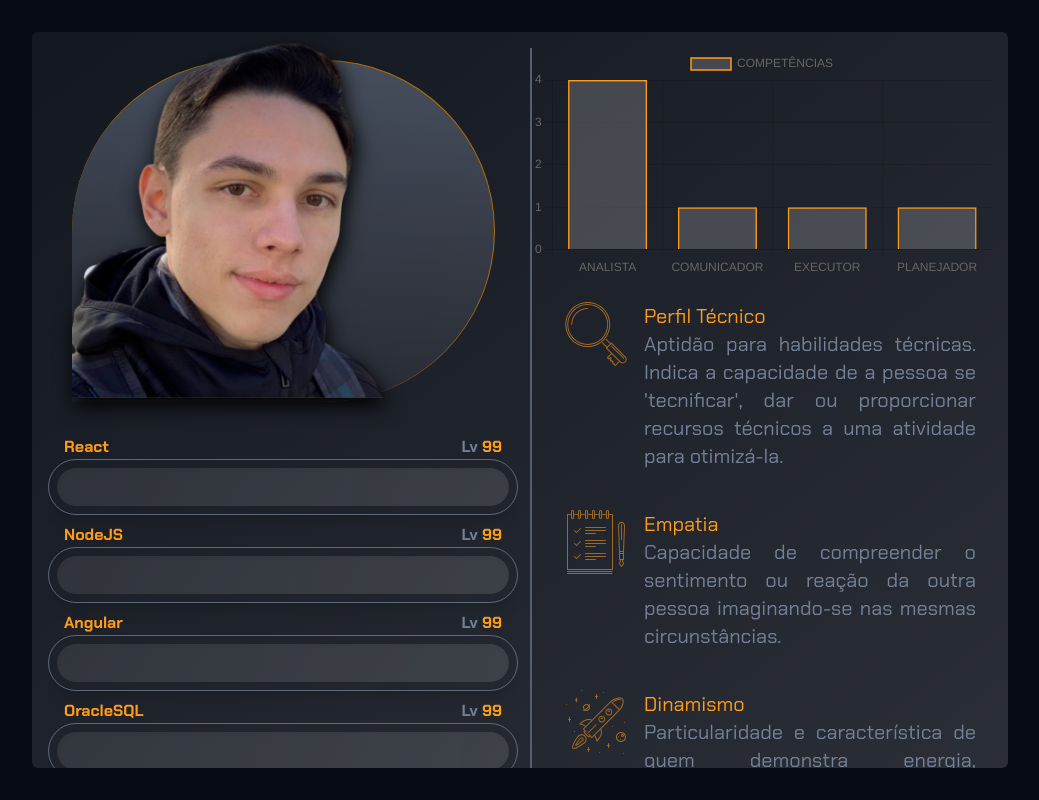
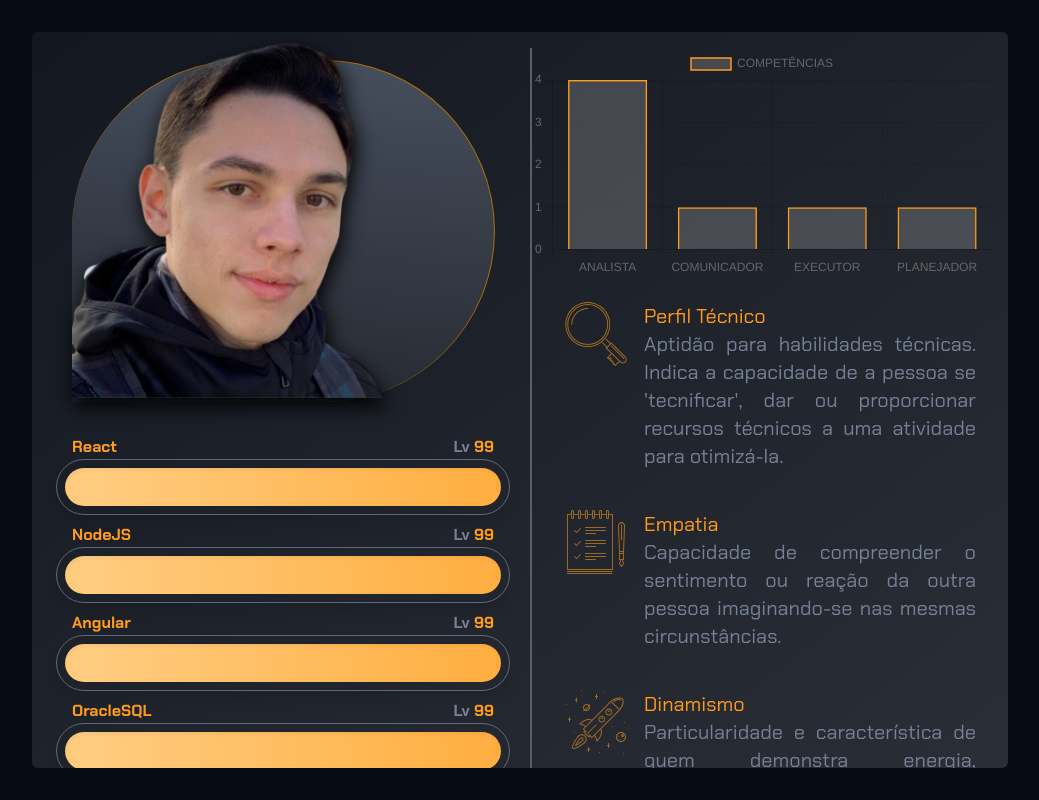
Before and after one commit to LeonardoPaiv/profile, a React (Vite) app: page / in a window 1280 px wide. Shown: the whole page, without its empty margins (120-1159 px from the left). Built offline with nearby package versions, Linux system fonts and the light colour scheme.

Commit message:
ajuste classe tailwind

```diff
--- a/src/components/XpBar.tsx
+++ b/src/components/XpBar.tsx
@@ -1,9 +1,10 @@
 import { mainColor } from "../mock/data";
 import { IPropsXpBar } from "../models/XpBar";
+import { color } from "../models/competencias";
 
 const XpBar = ({ w, ability, level }: IPropsXpBar) => {
   return (
-    <div className="text-gray-400 my-2">
+    <div className="text-gray-400 my-2 px-2">
       <div className="flex justify-between mx-4 font-extrabold">
         <span className="text-orange-400">{ability}</span>
         <span className="font-mono">Lv <span className="text-orange-400">{level}</span></span>
@@ -12,7 +13,7 @@ const XpBar = ({ w, ability, level }: IPropsXpBar) => {
         <div
           style={{ width: `${w}%` }}
           className={`h-full bg-xp bg-gradient-to-r
-          ${`from-${mainColor}-400 via-${mainColor}-200 to-${mainColor}-400`}
+          ${mainColor === color.P ? 'from-purple-400 via-purple-200 to-purple-400' : 'from-orange-400 via-orange-200 to-orange-400'}
                     animate-gradient shadow-inner rounded-full`}
         ></div>
       </div>
```
